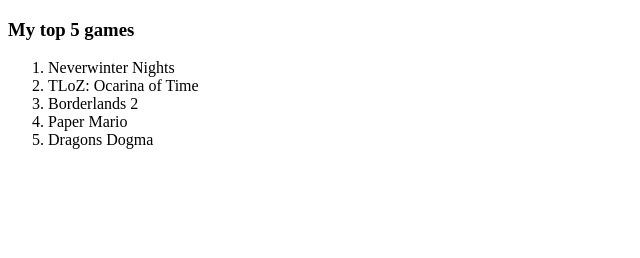
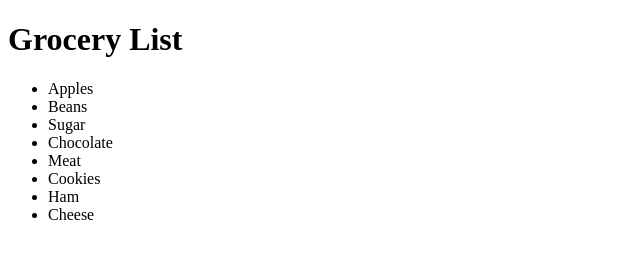
Before and after one commit to L-buddy/html-lists, a plain HTML site: page index.html in a window 1280 px wide. Shown: the whole page, without its empty margins (0-640 px from the left). Drawn offline with Linux system fonts and the light colour scheme.

Commit message:
Add files via upload
Grocery list

```diff
--- a/index.html
+++ b/index.html
@@ -2,16 +2,20 @@
 <html lang="en">
     <head>
         <meta charset="UTF-8">
-        <title>Top 5 games</title>
+        <title>Grocery list</title>
     </head>
     <body>
-        <h3>My top 5 games</h3>
-        <ol>
-            <li>Neverwinter Nights</li>
-            <li>TLoZ: Ocarina of Time</li>
-            <li>Borderlands 2</li>
-            <li>Paper Mario</li>
-            <li>Dragons Dogma</li>
-        </ol>
+        <!-- Simple list exersize-->
+        <h1>Grocery List</h1>
+        <ul>
+            <li>Apples</li>
+            <li>Beans</li>
+            <li>Sugar</li>
+            <li>Chocolate</li>
+            <li>Meat</li>
+            <li>Cookies</li>
+            <li>Ham</li>
+            <li>Cheese</li>
+       </ul>
     </body>
 </html>
```
